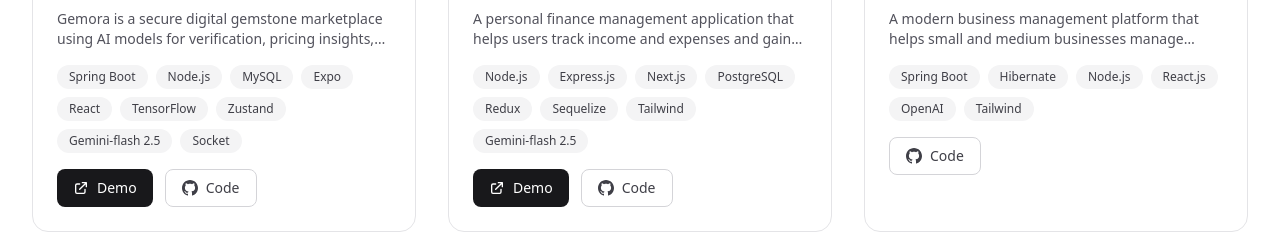
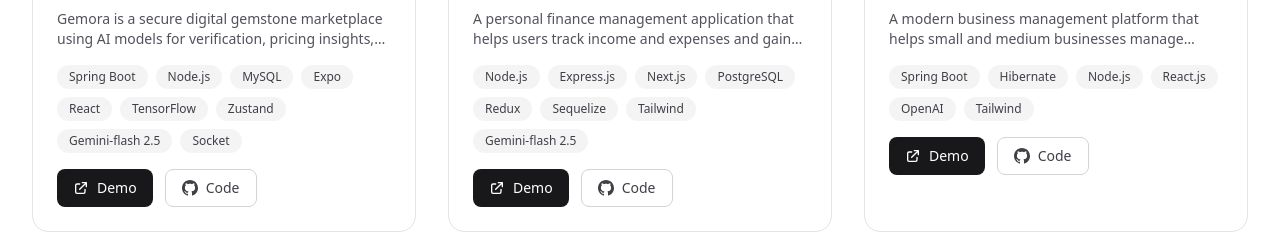
Before and after one commit to binojmadhuranga/my-new-portfolio, a Next.js app: page / in a window 1280 px wide. Shown: the part 3420-3653 px from the top of the page. Built offline with nearby package versions, Linux system fonts and the light colour scheme.

Commit message:
Feat: Add demo link for SmartBiz project in Projects section

```diff
--- a/components/sections/Projects.tsx
+++ b/components/sections/Projects.tsx
@@ -25,7 +25,7 @@ export default function Projects() {
       description: "A modern business management platform that helps small and medium businesses manage sales, customers, inventory, and operations efficiently.",
       image: "/projects/smartbiz.png",
       tags: ["Spring Boot", "Hibernate", "Node.js", "React.js", "OpenAI", "Tailwind"],
-      demoLink: "",
+      demoLink: "https://www.linkedin.com/posts/binoj-madhuranga_smartbiz-saas-productupdate-ugcPost-7424020335223693312-nSYZ?utm_source=social_share_send&utm_medium=member_desktop_web&rcm=ACoAAEtcVf4BGJkmZE9RHJogysB5Bys_uJKhYVU",
       githubLink: "https://github.com/stars/binojmadhuranga/lists/smart-biz",
     },
     {
```
